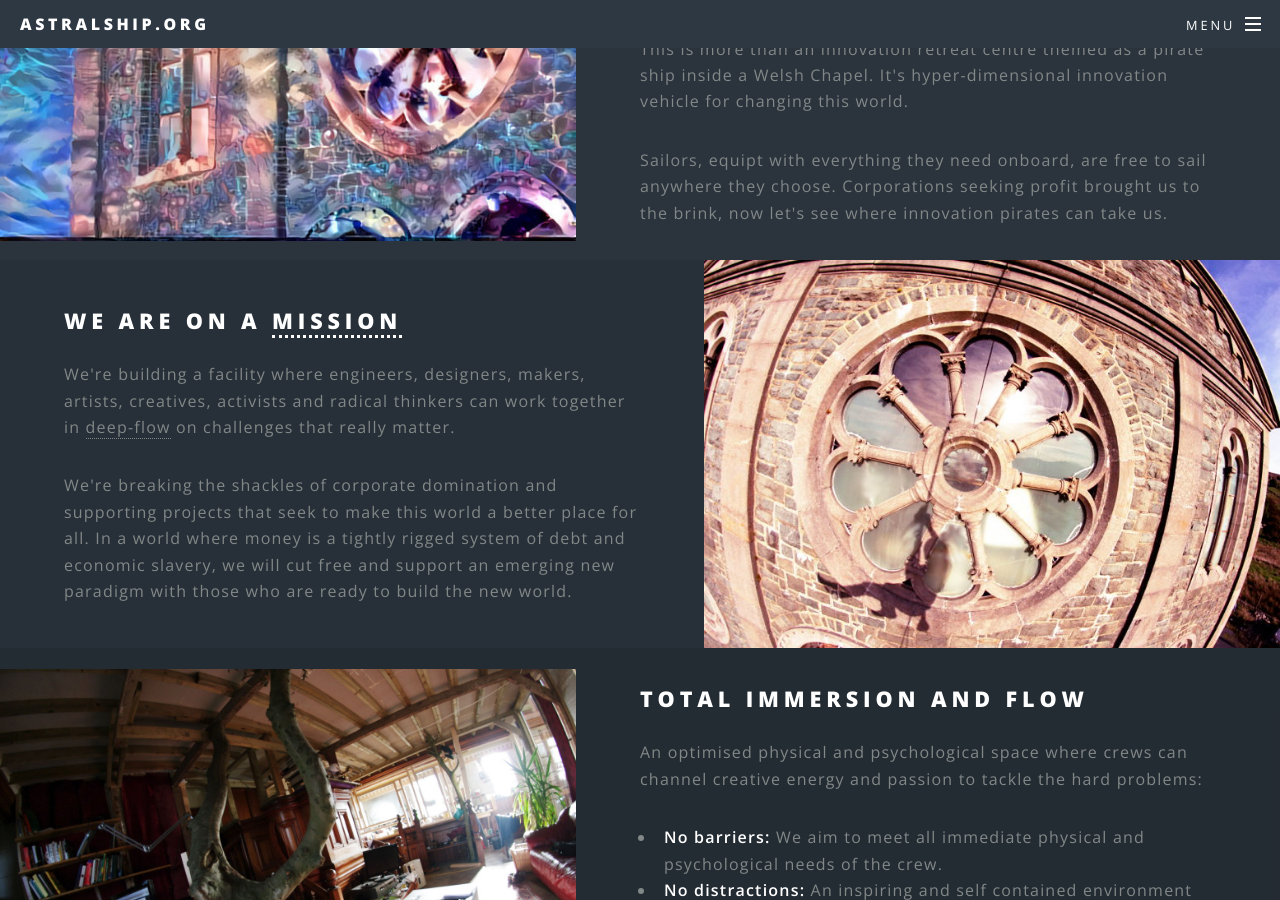
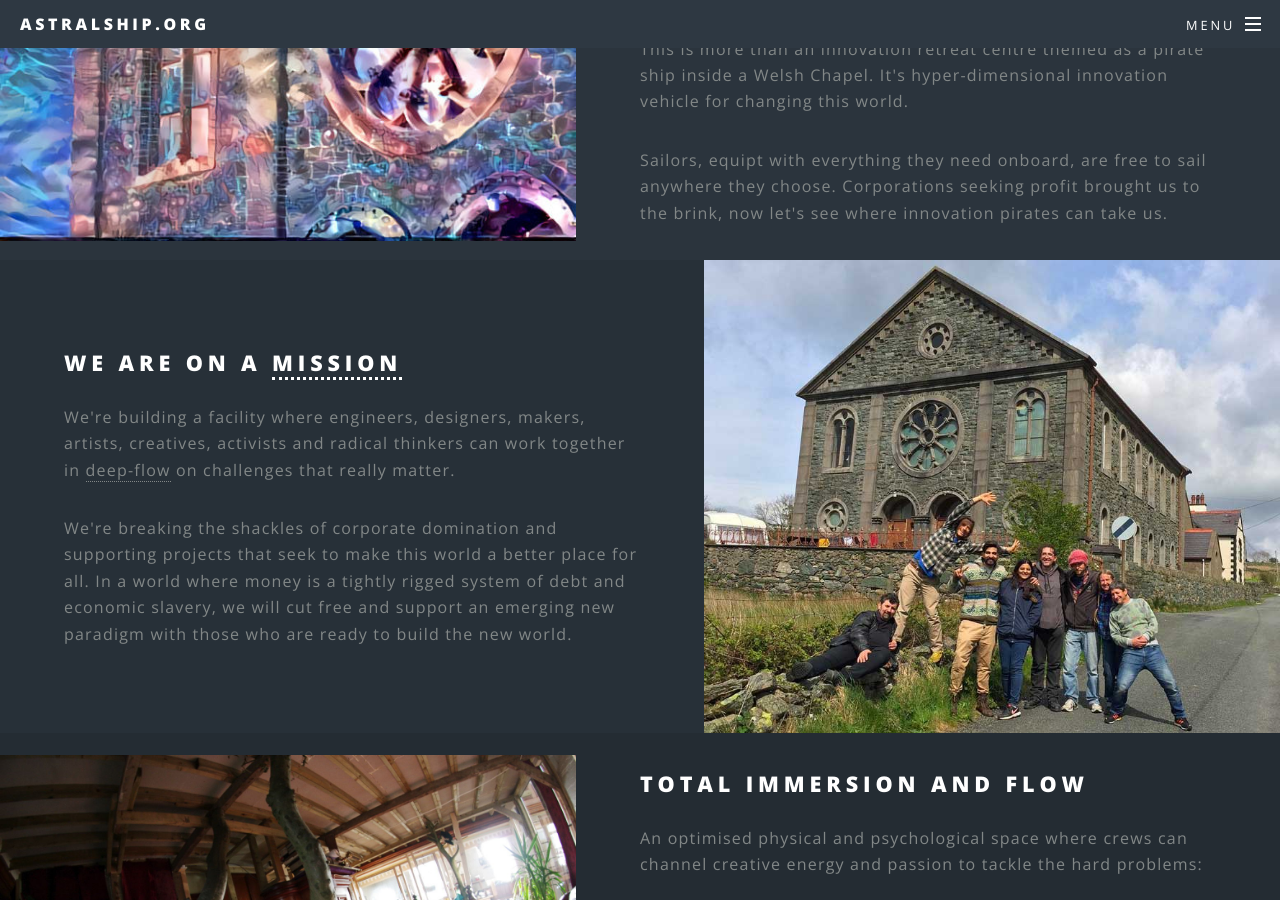
Before and after one commit to astralship/astralship.github.io, a Jekyll site: the page built from index.html, in a window 1280 px wide and 900 px high, scrolled down 1067 px. Built offline with Jekyll 4.4.1, drawn with Linux system fonts in a browser that asks for light colours; comment, search, counter and statistics services are not loaded.

Commit message:
adding image

```diff
--- a/index.html
+++ b/index.html
@@ -56,7 +56,7 @@
 
 
 						<section class="spotlight">
-							<div class="image"><img src="images/chapel-outside-b.jpg" alt="" /></div><div class="content">
+							<div class="image"><img src="images/chapel-outside-team.jpg" alt="" /></div><div class="content">
 								<h2>We are on a <a href="mission.html">mission</a></h2>
 								<p>We're building a facility where engineers, designers, makers, artists, creatives, activists and radical thinkers can work together in <a href="flow.html">deep-flow</a> on challenges that really matter.</p>
 								<p>We're breaking the shackles of corporate domination and supporting projects that seek to make this world a better place for all. In a world where money is a tightly rigged system of debt and economic slavery, we will cut free and support an emerging new paradigm with those who are ready to build the new world.</p>
```
Also changed, not shown: images/chapel-outside-team.jpg (added).
